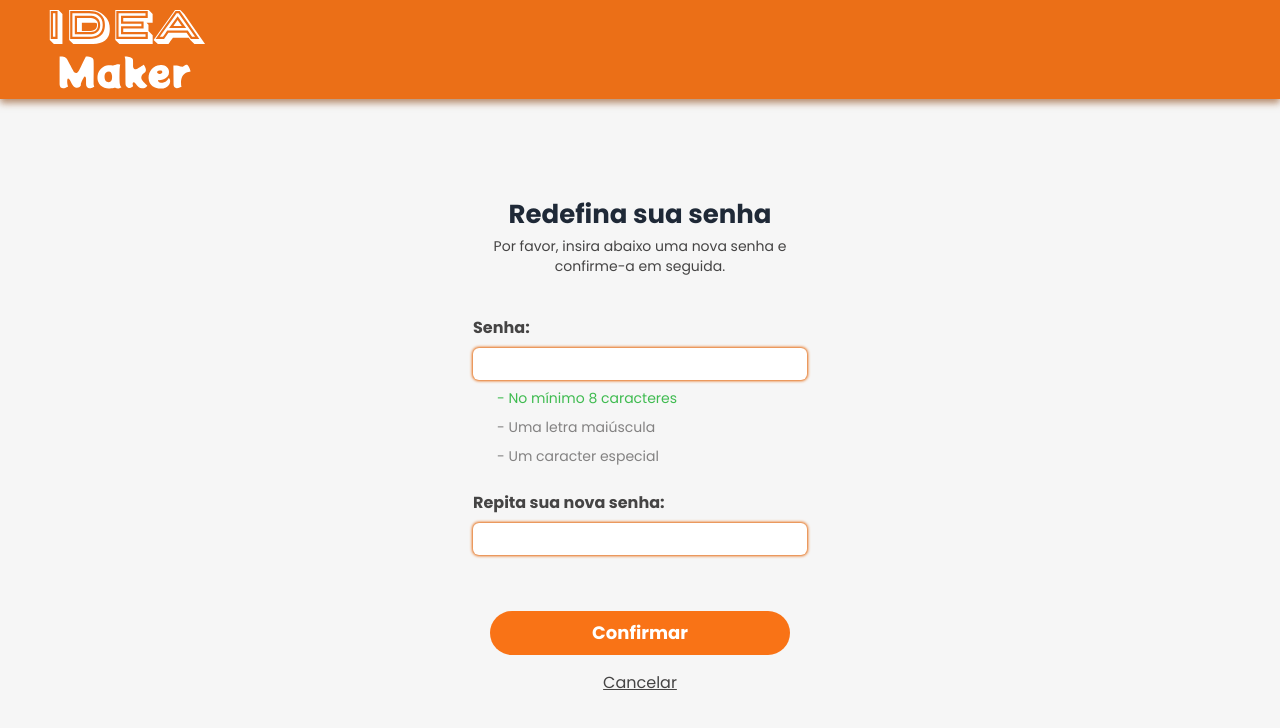
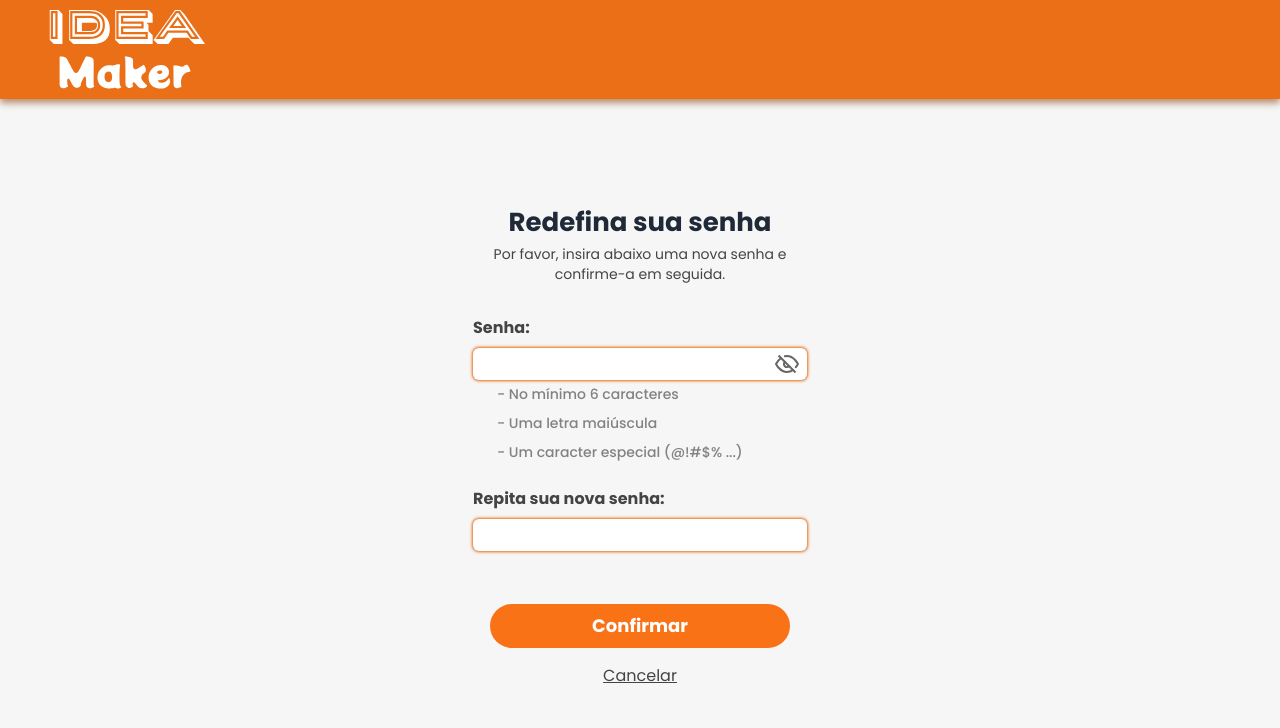
Before and after one commit to Gabrielpossasb/idea-maker, a Next.js app: page /redefinationPass in a window 1280 px wide. Shown: the top 728 px of the page. Built offline with nearby package versions, Linux system fonts and the light colour scheme; no server answers.

Commit message:
firestore-introduction

```diff
--- a/src/components/Dashboard.tsx
+++ b/src/components/Dashboard.tsx
@@ -4,13 +4,18 @@ import { FormEvent, useContext, useState } from "react";
 import { GetServerSideProps } from "next";
 import { signInWithEmailAndPassword } from "firebase/auth";
 import { auth } from "../services/firebase-config";
+import { FiEye, FiEyeOff } from "react-icons/fi";
+
 
 export function Dashboard() {
    const { formState:{isSubmitting}, handleSubmit, register } = useForm()
 
+   const [ loginError, setLoginError ] = useState(false)
 
    const [ email, setEmail ] = useState('')
    const [ password, setPassword ] = useState('')
+
+   const [ visiblePass, setVisiblePass] = useState(false);
 
    const login = async (event: FormEvent) => {
       event.preventDefault();
@@ -23,13 +28,13 @@ export function Dashboard() {
         Router.push('/dashboard')
 
       } catch (error) {
-        alert('Email ou Senha inválidos');
+         setLoginError(true)
       }
     };
 
    return(
       <div className=" flex items-center justify-center h-full w-ful">
-         <div className="flex items-center justify-center max-w-[350px] p-2 w-full flex-col rounded-lg gap-10">
+         <div className="flex items-center justify-center max-w-[350px] p-2 w-full flex-col rounded-lg gap-8">
             <div className="flex items-center justify-center flex-col text-sm mb-2">
                <text className="font-bold text-gray-800 text-[26px] mb-3">Faça login na sua conta</text>
                <text>Bem-vindo! Insira seus dados.</text>
@@ -44,11 +49,22 @@ export function Dashboard() {
                </div>
                <div className="flex w-full gap-1 flex-col font-semibold">
                   Password:
-                  <input type={'password'} {...register("password", { required: true, onChange:(event) => setPassword(event.target.value),})} className={'outline-none p-1 pl-2 font-normal rounded-md shadow-orangelg'}/>
+                  <input type={`${visiblePass?'':'password'}`} {...register("password", { required: true, onChange:(event) => setPassword(event.target.value),})}
+                  className={'outline-none p-1 pl-2 font-normal rounded-md shadow-orangelg'}/>
+                  <i  className="-mt-[32px] mr-2 self-end" >
+                     { !visiblePass ?
+                        <FiEyeOff className=" rounded-full" size={24} color="#666666" onClick={() => setVisiblePass(true)}/>
+                        :
+                        <FiEye size={24} color="#686868" onClick={() => setVisiblePass(false)}/>
+                     }
+                  </i>
                </div>
+
+               <text className={`text-red-500 text-center font-medium transition-opacity duration-700 text-[14px] ${(loginError) ? 'opacity-100' : 'opacity-0'}`}>E-mail ou senha incorretos. Tente novamente</text>
+
             </form>
 
-            <div className="flex flex-col w-[90%] gap-2 mt-4">
+            <div className="flex flex-col w-[90%] gap-2 -mt-3">
                <button type="submit" form="form-login" disabled={isSubmitting}
                   className="bg-orange-500 p-2 text-white font-semibold text-lg rounded-full hover:brightness-90 duration-300"
                >
--- a/src/components/Header.tsx
+++ b/src/components/Header.tsx
@@ -15,14 +15,14 @@ export function Header() {
       <div className={`bg-orange-600 shadow-header flex items-center justify-between px-10 `}>
          <img className="" src="./Logo.svg" />
          { (asPath === '/dashboard') && (
-            <div className="bg-orange-300 flex rounded-full items-center justify-center gap-2 px-4 py-2 border-[#ff953f] border-4">
-               <div className="w-12 h-12 bg-cyan-400 items-center flex rounded-full justify-center text-white text-4xl font-medium">
+            <div className="bg-orange-300 flex rounded-full items-center justify-center gap-2 px-4 py-2 border-[#e7ac7c] border-2">
+               <div className="w-10 h-10 bg-cyan-400 items-center flex rounded-full justify-center text-white text-3xl font-medium">
                   {user?.email?.substring(0,1).toLocaleUpperCase()}
                </div>
                <text className="sm:flex hidden">{user?.email?.split('@')[0]}</text>
                <FiX color={'gray'} size={32}
                   onClick={() =>signOut(auth)}
-                  className={'hover:bg-[#c48e59a2] rounded-full p-1'}
+                  className={'hover:bg-[#c48e59a2] transition-colors duration-500 rounded-full p-1'}
                />
             </div>
          )}
--- a/src/contexts/getUser.tsx
+++ b/src/contexts/getUser.tsx
@@ -22,6 +22,7 @@ export const UserContext = createContext<UserContextData>({} as UserContextData)
 
 export function UserProvider({children}: UserProviderProps) {
    const [user, setUser] = useState({} as User | null);
+   const [userData, setUserData] = useState([])
 
    useEffect(() => {
       onAuthStateChanged(auth, currentUser => {
@@ -44,7 +45,7 @@ export function UserProvider({children}: UserProviderProps) {
             Router.push('/')
 
          } else {
-            console.log('logado')
+
          }
       })
    }
--- a/src/pages/passRecup.tsx
+++ b/src/pages/passRecup.tsx
@@ -12,12 +12,12 @@ export default function PassRecup() {
    const { push } = useRouter()
 
    const [ email, setEmail ] = useState('')
+   const [ loginError, setLoginError ] = useState(false)
 
    const forgotPassword = (email: string, e: FormEvent) => {
       e.preventDefault()
       try {
-         sendPasswordResetEmail(auth, email);
-         console.log(email)
+         sendPasswordResetEmail(auth, email)
          push('/')
       } catch (error) {
          console.log(error)
--- a/src/pages/redefinationPass.tsx
+++ b/src/pages/redefinationPass.tsx
@@ -3,6 +3,7 @@ import Link from "next/link";
 import { useRouter } from "next/router";
 import { FormEvent, useState } from "react";
 import { useForm } from "react-hook-form";
+import { FiEye, FiEyeOff } from "react-icons/fi";
 import { Header } from "../components/Header";
 import { auth } from "../services/firebase-config";
 
@@ -14,21 +15,25 @@ export default function RecuperationPass() {
    const [ password, setPassword ] = useState('')
    const [ passwordConfirmation, setPasswordConfirmation ] = useState('')
 
+   const [ loginError, setLoginError ] = useState(false)
+
+   let regexUpper = /[A-Z]/.test(password)
+   let regexEspecial = /[@!#$%^&*()/\\]/.test(password);
+
+   const [ visiblePass, setVisiblePass] = useState(false);
 
    function resetPassword(e: FormEvent) {
       e.preventDefault()
       const code = query.oobCode as string;
-      console.log(code)
       if (password === passwordConfirmation) {
          try {
             confirmPasswordReset(auth, code, password)
-            console.log('senha alterada')
             push('/')
          } catch (err) {
             alert('Desculpe! Ocorreu um erro inesperado. Tente novamente')
          }
       } else {
-         alert('As senhas são diferentes')
+         setLoginError(true)
       }
    }
 
@@ -36,7 +41,7 @@ export default function RecuperationPass() {
       <div className='h-[100vh] flex flex-col'>
          <Header/>
          <div className=" flex items-center justify-center h-full w-ful">
-            <div className="flex items-center justify-center max-w-[350px] p-2 w-full flex-col rounded-lg gap-10">
+            <div className="flex items-center justify-center max-w-[350px] p-2 w-full flex-col rounded-lg gap-8">
                <div className="flex items-center justify-center flex-col text-sm">
                   <text className="font-bold text-gray-800 text-[26px] mb-3">Redefina sua senha</text>
                   <text className="text-center">Por favor, insira abaixo uma nova senha e confirme-a em seguida.</text>
@@ -44,19 +49,38 @@ export default function RecuperationPass() {
 
                <form onSubmit={(e) => resetPassword(e)}  id="form-recuperation-pass" className="flex w-full gap-2 flex-col font-semibold">
                   Senha:
-                  <input type={'password'} {...register("password", { required: true, onChange:(event) => setPassword(event.target.value),})} className={'outline-none p-1 pl-2 font-normal rounded-md shadow-orangelg'}/>
-                     <div className="ml-6 mb-4 font-normal text-[14px] flex-col flex gap-2 text-[#838282]">
-                        <text className="text-[#3fbb50]">- No mínimo 8 caracteres</text>
-                        <text>- Uma letra maiúscula</text>
-                        <text>- Um caracter especial</text>
+                  <input type={`${visiblePass?'':'password'}`} id="password" {...register("password", { required: true, maxLength: 20, min: 6,
+                      onChange:(event) => setPassword(event.target.value),
+                      pattern: /^(?=.*[@!#$%^&*()/\\])[@!#$%^&*()/\\a-zA-Z0-9]{8,20}$/
+                     })}
+                     className={'outline-none p-1 pl-2 font-normal rounded-md shadow-orangelg'}
+                  />
+                     <i  className="-mt-[36px] mr-2 self-end" >
+                        { !visiblePass ?
+                           <FiEyeOff className=" rounded-full" size={24} color="#666666" onClick={() => setVisiblePass(true)}/>
+                           :
+                           <FiEye size={24} color="#686868" onClick={() => setVisiblePass(false)}/>
+                        }
+                     </i>
+
+
+
+
+                     <div className="ml-6 mb-4 font-medium text-[14px] flex-col flex gap-2 text-[#838282]">
+                        <text className={`${password.length >= 6 && 'text-[#379b50]'}`}>- No mínimo 6 caracteres</text>
+                        <text className={`${regexUpper && 'text-[#379b50]'}`}>- Uma letra maiúscula</text>
+                        <text className={`${regexEspecial && 'text-[#379b50]'}`}>- Um caracter especial (@!#$% ...)</text>
                      </div>
 
                   Repita sua nova senha:
-                  <input type={'password'} {...register("passwordCongirmation", { required: true, onChange:(event) => setPasswordConfirmation(event.target.value),})} className={'outline-none p-1 pl-2 font-normal rounded-md shadow-orangelg'}/>
+                  <input type={`${visiblePass?'':'password'}`} {...register("passwordCongirmation", { required: true, onChange:(event) => setPasswordConfirmation(event.target.value),})} className={'outline-none p-1 pl-2 font-normal rounded-md shadow-orangelg'}/>
 
+                  <text className={`mt-2 text-red-500 text-center font-medium transition-opacity duration-700 text-[14px] ${(loginError) ? 'opacity-100' : 'opacity-0'}`}>
+                     As senhas não são iguais. Tente novamente
+                  </text>
                </form>
 
-               <div className="flex flex-col w-[90%] gap-4 mt-4">
+               <div className="flex flex-col w-[90%] gap-4 -mt-4">
                   <button type="submit" form="form-recuperation-pass" disabled={isSubmitting}
                      className="bg-orange-500 p-2 text-white font-semibold text-lg rounded-full hover:brightness-90 duration-300"
                   >
--- a/src/services/firebase-config.ts
+++ b/src/services/firebase-config.ts
@@ -1,5 +1,6 @@
 import { initializeApp } from "firebase/app";
 import { getAuth } from "firebase/auth";
+import { getFirestore } from "firebase/firestore";
 
 const firebaseConfig = {
   apiKey: "AIzaSyA9XVScgYcNgIdQog3naPnWXn0sH-S0r6o",
@@ -13,3 +14,5 @@ const firebaseConfig = {
 const app = initializeApp(firebaseConfig);
 
 export const auth = getAuth(app);
+
+export const db = getFirestore(app);
```
Also changed, not shown: src/pages/dashboard.tsx (+23 -5 lines).
